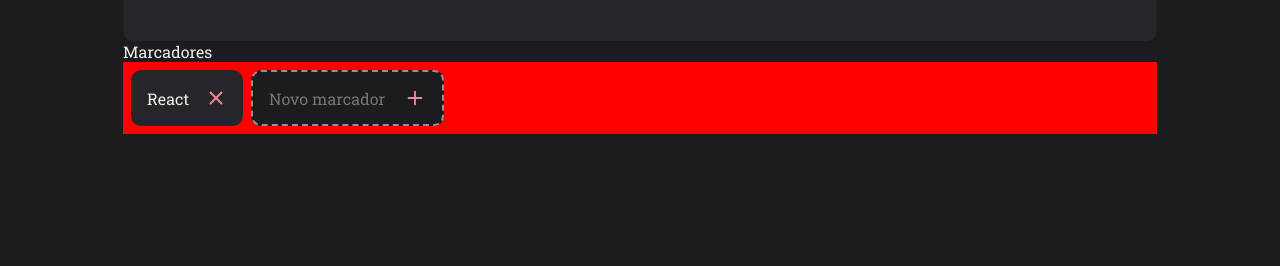
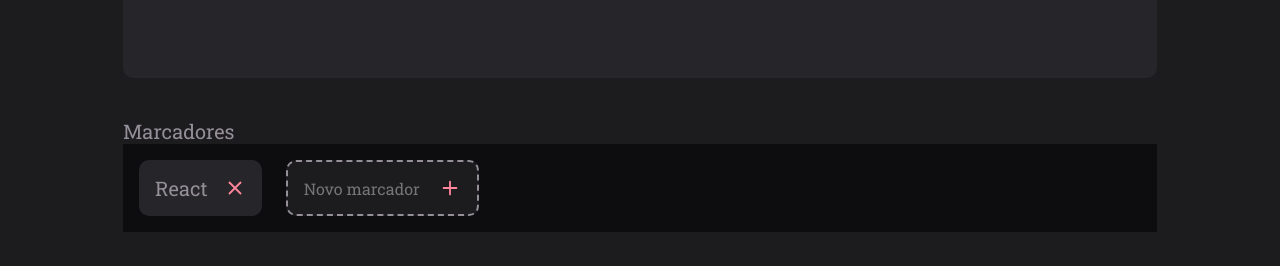
Before and after one commit to stelardn/rocketmovies-front, a React (Vite) app: page / in a window 1280 px wide. Shown: the part 560-826 px from the top of the page. Built offline with nearby package versions, Linux system fonts and the light colour scheme.

Commit message:
margin correction

```diff
--- a/src/components/TagItem/styles.js
+++ b/src/components/TagItem/styles.js
@@ -12,8 +12,6 @@ export const Container = styled.div`
   background-color: ${({ theme, isNew }) => isNew ? theme.COLORS.BACKGROUND_GEN : theme.COLORS.BACKGROUND_INP};
 
   border: ${({ theme, isNew }) => isNew ? `2px dashed ${theme.COLORS.FONT_PLCHDR}` : `none`};
-
-  margin-right: 8px;
 
 
   > button {
--- a/src/pages/CreateMovie/index.jsx
+++ b/src/pages/CreateMovie/index.jsx
@@ -18,8 +18,10 @@ export function CreateMovie() {
         <TextButton title="Voltar" icon={FiArrowLeft} />
         <h2>Novo filme</h2>
         <form>
-          <Input placeholder="Título" />
-          <Input placeholder="Sua nota (de 0 a 5)" />
+          <div className="first-line">
+            <Input placeholder="Título" />
+            <Input placeholder="Sua nota (de 0 a 5)" />
+          </div>
           <TextArea placeholder="Observações" rows={6} />
         </form>
         <footer>
--- a/src/pages/CreateMovie/styles.js
+++ b/src/pages/CreateMovie/styles.js
@@ -2,16 +2,43 @@ import styled from "styled-components";
 
 export const Container = styled.div`
 
-  padding: 123px;
 
-  > main {
+> main {
+  padding: 40px 123px;
 
-    > footer {
-       .tags {
-         display: flex;
-         padding: 8px;
-         background-color: red;
-       }
+  h2 {
+    font-size: 36px;
+    font-weight: 500;
+    margin: 24px 0 40px;
+  }
+
+  > form {
+    gap: 40px;
+    display: flex;
+    flex-direction: column;
+
+    > .first-line {
+      display: flex;
+      gap: 40px;
+    }
+  }
+
+  > footer {
+
+    margin-top: 40px;
+
+    p {
+      font-size: 20px;
+      color: ${({ theme }) => theme.COLORS.FONT_PLCHDR};
+    }
+
+    .tags {
+      display: flex;
+      gap: 24px;
+      flex-wrap:wrap;
+      background-color: ${({ theme }) => theme.COLORS.BACKGROUND_BLACK};
+      padding: 16px;
+    }
   }
 
 
```
